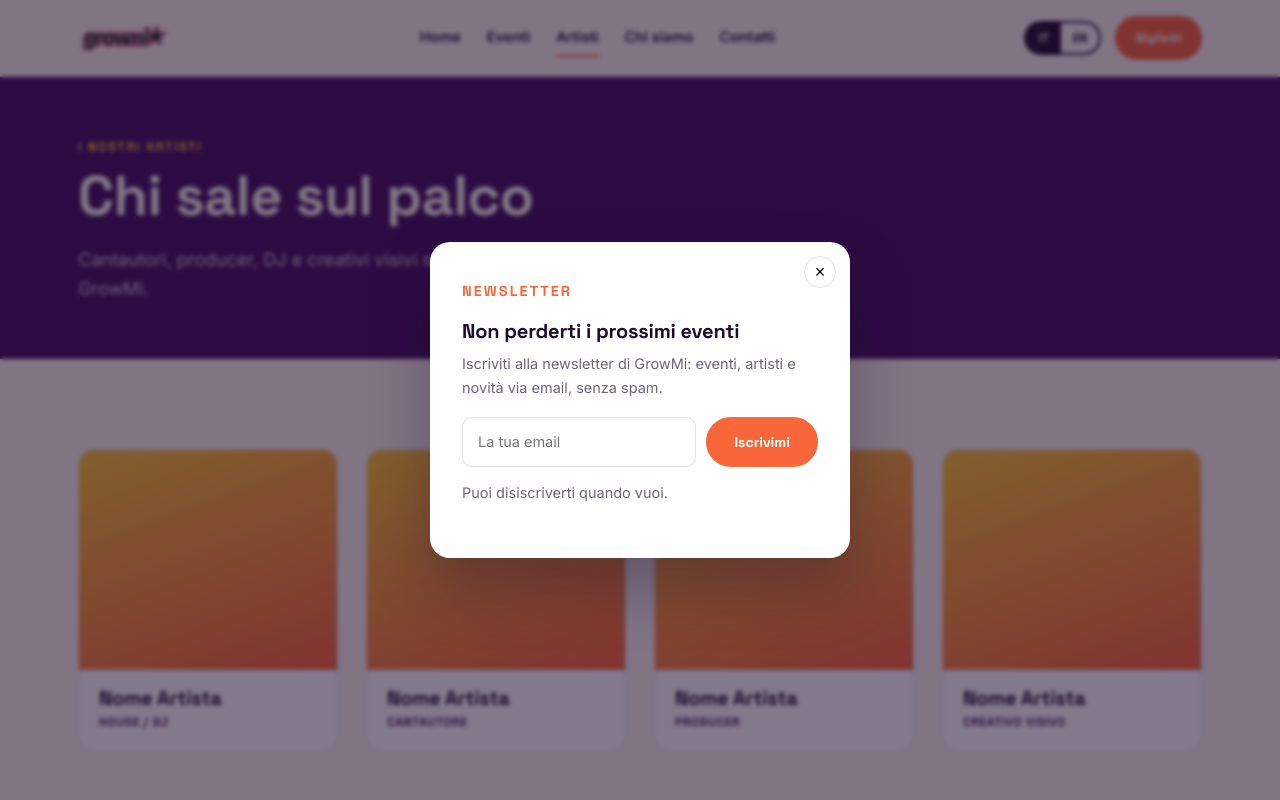
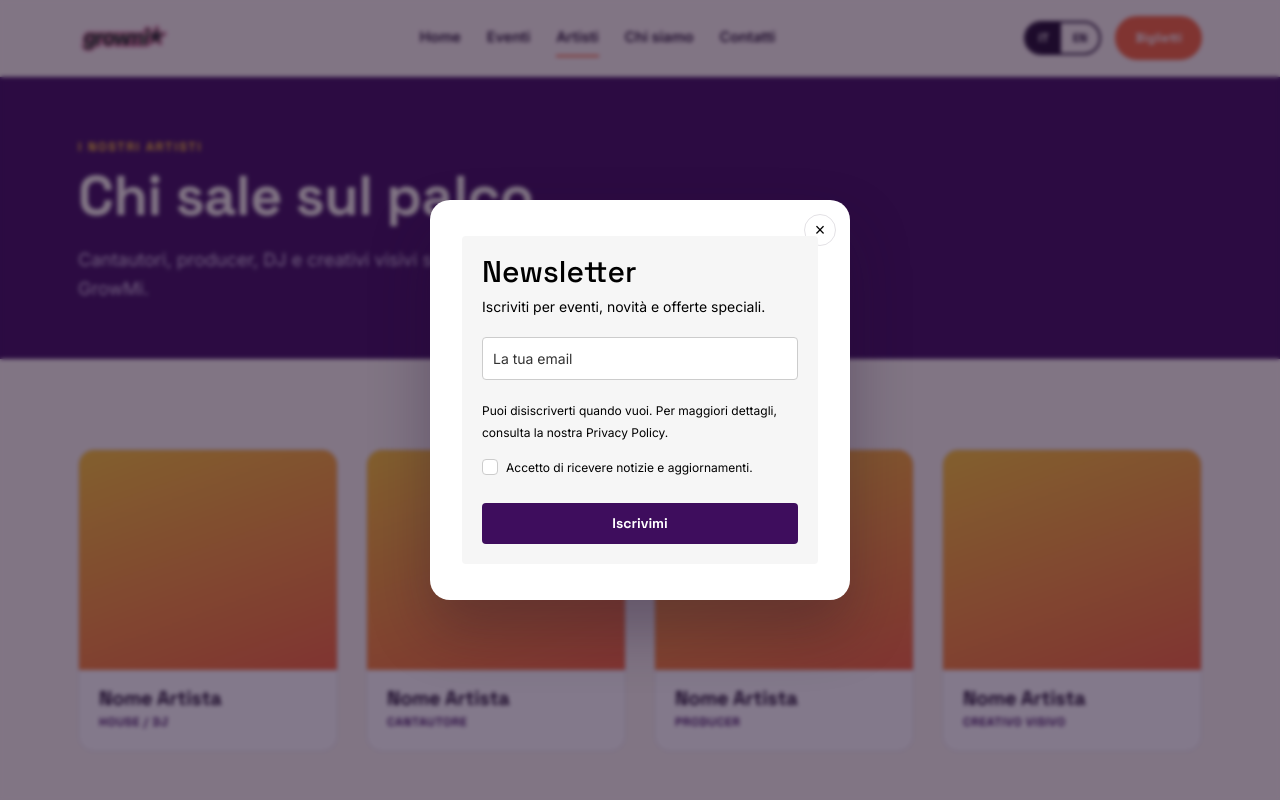
Before and after one commit to Growmi/Growmisito, a plain HTML site: page artisti.html in a window 1280 px wide. Shown: the top 800 px of the page. Drawn offline with Linux system fonts and the light colour scheme; no server answers; a web font is replaced by a local one.

Commit message:
Update newsletter subscription form in artisti.html

```diff
--- a/artisti.html
+++ b/artisti.html
@@ -114,24 +114,85 @@
 
 <div class="nl-popup" id="nl-popup" hidden>
   <div class="nl-popup-backdrop" data-nl-close></div>
-  <div class="nl-popup-card" role="dialog" aria-modal="true" aria-labelledby="nl-popup-title">
+  <div class="nl-popup-card" role="dialog" aria-modal="true" aria-labelledby="mlb2-45022886">
     <button type="button" class="nl-popup-close" data-nl-close aria-label="Chiudi">&times;</button>
-    <p class="eyebrow" data-i18n="nl_eyebrow">Newsletter</p>
-    <h3 id="nl-popup-title" data-i18n="nl_title">Non perderti i prossimi eventi</h3>
-    <p data-i18n="nl_lead">Iscriviti alla newsletter di GrowMi: eventi, artisti e novità via email, senza spam.</p>
-    <form name="newsletter-growmi" method="POST" data-netlify="true" netlify-honeypot="nl-bot-field" id="nl-form">
-      <input type="hidden" name="form-name" value="newsletter-growmi">
-      <p style="display:none;"><label>Non compilare: <input name="nl-bot-field"></label></p>
-      <div class="nl-form-row">
-        <input type="email" name="email" required data-i18n-placeholder="nl_email_placeholder" placeholder="La tua email">
-        <button type="submit" class="btn coral" data-i18n="nl_submit">Iscrivimi</button>
+
+    <div id="mlb2-45022886" class="ml-form-embedContainer ml-subscribe-form ml-subscribe-form-45022886">
+      <div class="ml-form-align-center">
+        <div class="ml-form-embedWrapper embedForm">
+          <div class="ml-form-embedBody ml-form-embedBodyDefault row-form">
+            <div class="ml-form-embedContent">
+              <h4>Newsletter</h4>
+              <p>Iscriviti per eventi, novità e offerte speciali.</p>
+            </div>
+            <form class="ml-block-form" action="https://assets.mailerlite.com/jsonp/2351466/forms/196308997987370118/subscribe" data-code="" method="post" target="_blank">
+              <div class="ml-form-formContent">
+                <div class="ml-form-fieldRow ml-last-item">
+                  <div class="ml-field-group ml-field-email ml-validate-email ml-validate-required">
+                    <input aria-label="email" aria-required="true" type="email" class="form-control" data-inputmask="" name="fields[email]" placeholder="La tua email" autocomplete="email">
+                  </div>
+                </div>
+              </div>
+
+              <div class="ml-form-embedPermissions">
+                <div class="ml-form-embedPermissionsContent default privacy-policy">
+                  <p>Puoi disiscriverti quando vuoi. Per maggiori dettagli, consulta la nostra Privacy Policy.</p>
+                </div>
+              </div>
+
+              <div class="ml-form-checkboxRow ml-validate-required">
+                <label class="checkbox">
+                  <input type="checkbox">
+                  <div class="label-description">
+                    <p>Accetto di ricevere notizie e aggiornamenti.</p>
+                  </div>
+                </label>
+              </div>
+
+              <div class="ml-form-recaptcha ml-validate-required" style="float: left;">
+                <script src="https://www.google.com/recaptcha/api.js"></script>
+                <div class="g-recaptcha" data-sitekey="6Lf1KHQUAAAAAFNKEX1hdSWCS3mRMv4FlFaNslaD"></div>
+              </div>
+
+              <input type="hidden" name="ml-submit" value="1">
+
+              <div class="ml-form-embedSubmit">
+                <button type="submit" class="primary">Iscrivimi</button>
+                <button disabled="disabled" style="display: none;" type="button" class="loading">
+                  <div class="ml-form-embedSubmitLoad"></div>
+                  <span class="sr-only">Loading...</span>
+                </button>
+              </div>
+
+              <input type="hidden" name="anticsrf" value="true">
+            </form>
+          </div>
+
+          <div class="ml-form-successBody row-success" style="display: none">
+            <div class="ml-form-successContent">
+              <h4>Grazie!</h4>
+              <p>Ti sei iscritto con successo alla newsletter.</p>
+            </div>
+          </div>
+        </div>
       </div>
-    </form>
-    <p class="nl-success" id="nl-success" hidden data-i18n="nl_success">Fatto! Sei iscritto alla newsletter.</p>
-    <p class="nl-fine" data-i18n="nl_fine">Puoi disiscriverti quando vuoi.</p>
+    </div>
+
   </div>
 </div>
 <button type="button" class="nl-tab" id="nl-tab" hidden data-i18n="nl_tab">Newsletter</button>
+
+<script>
+  function ml_webform_success_45022886() {
+    var $ = ml_jQuery || jQuery;
+    $('.ml-subscribe-form-45022886 .row-success').show();
+    $('.ml-subscribe-form-45022886 .row-form').hide();
+  }
+</script>
+<script src="https://groot.mailerlite.com/js/w/webforms.min.js?v83147fa8ce2d95cb73ece7f28b469519" type="text/javascript"></script>
+<script>
+  fetch("https://assets.mailerlite.com/jsonp/2351466/forms/196308997987370118/takel")
+</script>
 
 <script src="assets/i18n.js"></script>
 <script src="assets/newsletter.js"></script>
```
